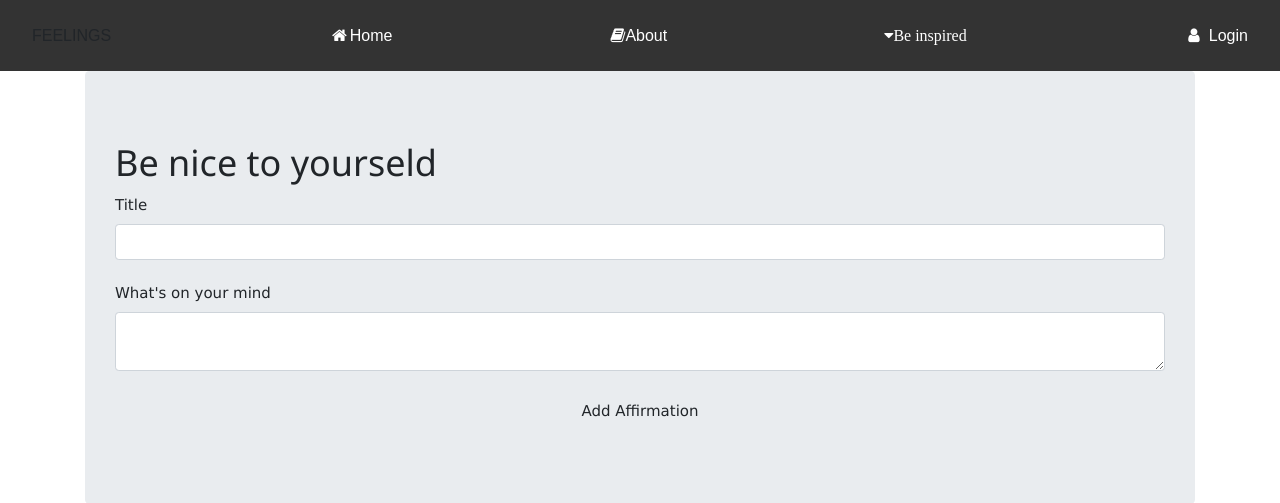
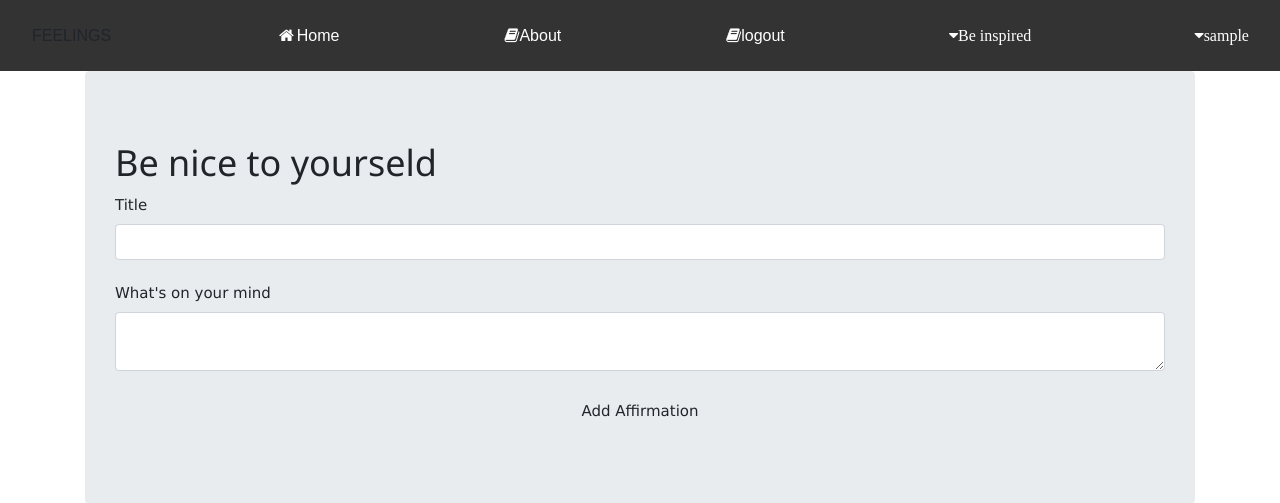
Before and after one commit to ALKEMIA-CHARLES/Feeling-app, a Flask app: page /addaffirmation in a window 1280 px wide. Shown: the top 503 px of the page. Run offline with Flask 2, Linux system fonts and the light colour scheme; the visitor is signed in with stand-in values (Sample User, id 1); data comes from the database, SQL or seed files in the repository; some libraries are stand-ins or nearby versions; some web fonts are replaced.

Commit message:
add logout

```diff
--- a/app/auth/views.py
+++ b/app/auth/views.py
@@ -16,7 +16,7 @@ def login():
     print(user)
     if user != None and user.verify_password(form.password.data):
       login_user(user,form.remember.data)
-      return redirect(url_for('main.home'))
+      return redirect(url_for('main.index'))
 
     flash('invalid username or password')
 
--- a/app/templates/base.html
+++ b/app/templates/base.html
@@ -17,6 +17,7 @@
         <a id="pro">FEELINGS</a>
         <a href="{{url_for('main.index')}}"><i class="fa fa-fw fa-home"></i>Home</a>
         <a href="#" id="life"><i class="fa fa-book"></i>About</a>
+        <a href="{{url_for('auth.logout')}}" id="life"><i class="fa fa-book"></i>logout</a>
         <div class="dropdown">
           <button class="dropbtn"><i class= "fa fa-caret-down" >Be inspired</i></button>
           <div class="dropdown-content">
@@ -24,7 +25,17 @@
             <a href="#">Pre made</a>
           </div>
         </div>
+        {% if current_user.is_authenticated %}
+        <div class="dropdown">
+          <button class="dropbtn"><i class= "fa fa-caret-down" >{{current_user.username}}</i></button>
+          <div class="dropdown-content">
+            <a href="#">Profile</a>
+            <a href="{{url_for('auth.logout')}}">Logout</a>
+          </div>
+        </div>
+        {%else%}
         <a href="{{url_for('auth.login')}}"><i class="fa fa-fw fa-user"></i> Login</a>
+        {% endif %}
       </div>
   <div class="container">
     {% block content %}
```
